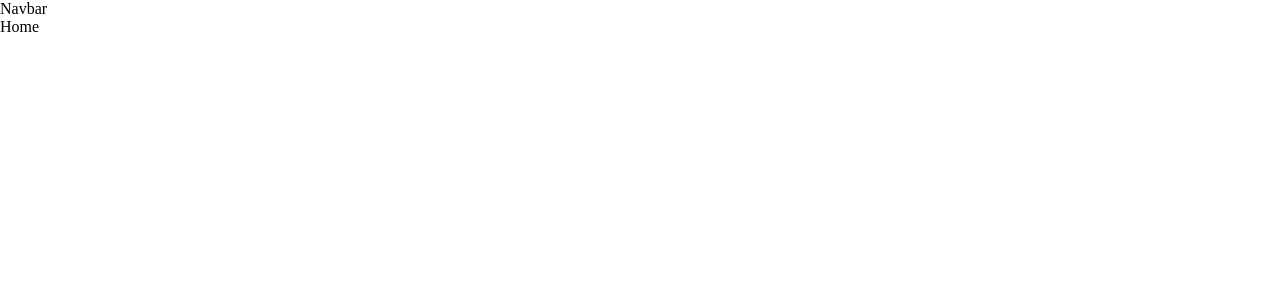
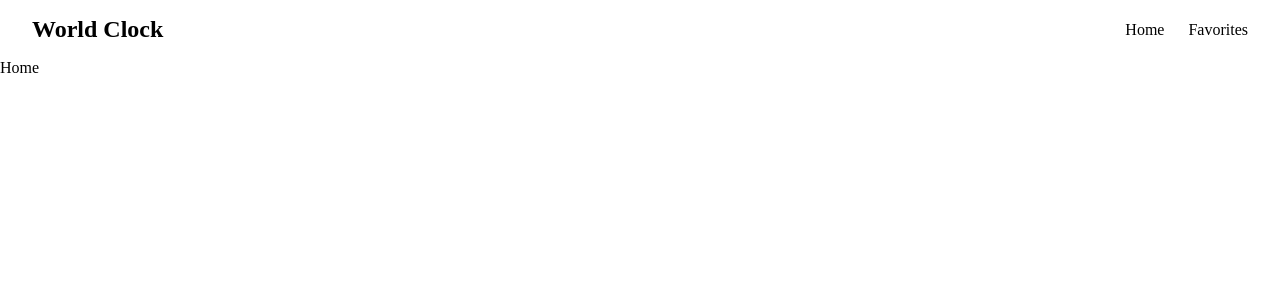
Before and after one commit to Sterje/typescript-exam, a React (Vite) app: page / in a window 1280 px wide. Shown: the top 300 px of the page. Built offline with nearby package versions, Linux system fonts and the light colour scheme.

Commit message:
Working on Navbar component

```diff
--- a/src/components/Navbar/Navbar.css
+++ b/src/components/Navbar/Navbar.css
@@ -0,0 +1,26 @@
+.navbar {
+  position: relative;
+  display: flex;
+  justify-content: space-between;
+  align-items: center;
+  padding: 1rem 2rem;
+  color: rgb(0, 0, 0);
+  z-index: 1000;
+}
+
+.logo {
+  font-size: 1.5rem;
+  font-weight: bold;
+}
+
+.nav-links {
+  display: flex;
+  align-items: center;
+  gap: 1.5rem;
+}
+
+.nav-links a {
+  color: rgb(0, 0, 0);
+  text-decoration: none;
+  font-size: 1rem;
+}
--- a/src/components/Navbar/Navbar.tsx
+++ b/src/components/Navbar/Navbar.tsx
@@ -1,5 +1,18 @@
-const Navbar = () => {
-  return <nav>Navbar</nav>;
+import type React from "react";
+import { NavLink } from "react-router-dom";
+import './Navbar.css';
+
+const Navbar: React.FC = () => {
+  return (
+    <nav className="navbar">
+        <section className="logo">World Clock</section>
+        <section className="nav-links">
+            <NavLink to="/">Home</NavLink>
+            <NavLink to="/favorites">Favorites</NavLink>
+        </section>
+
+    </nav>
+  )
 };
 
 export default Navbar;
```
